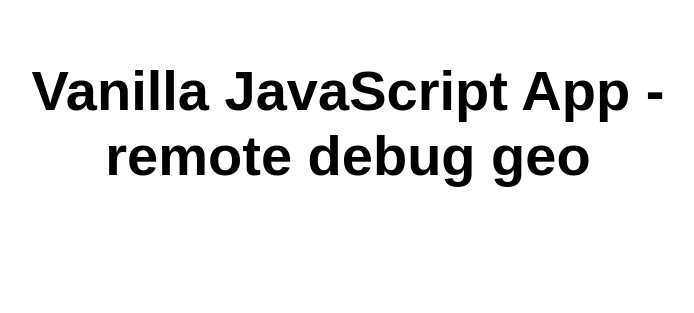
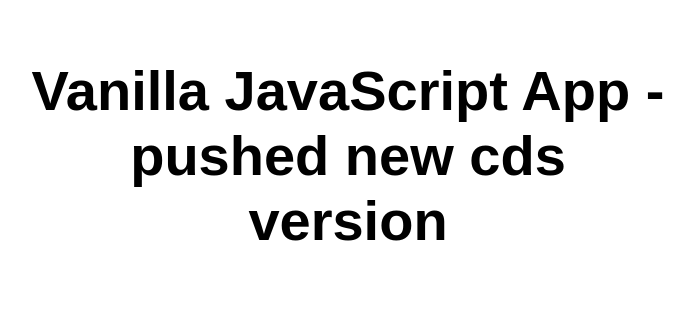
Before and after one commit to cmriachi/vanilla-basic-3, a website: page src/index.html in a window 1280 px wide. Shown: the whole page, without its empty margins (292-986 px from the left). Drawn offline with Linux system fonts and the light colour scheme.

Commit message:
Update index.html

```diff
--- a/src/index.html
+++ b/src/index.html
@@ -10,7 +10,7 @@
 
 <body>
   <main>
-    <h1>Vanilla JavaScript App - remote debug geo</h1>
+    <h1>Vanilla JavaScript App - pushed new cds version</h1>
   </main>
 </body>
 
```
